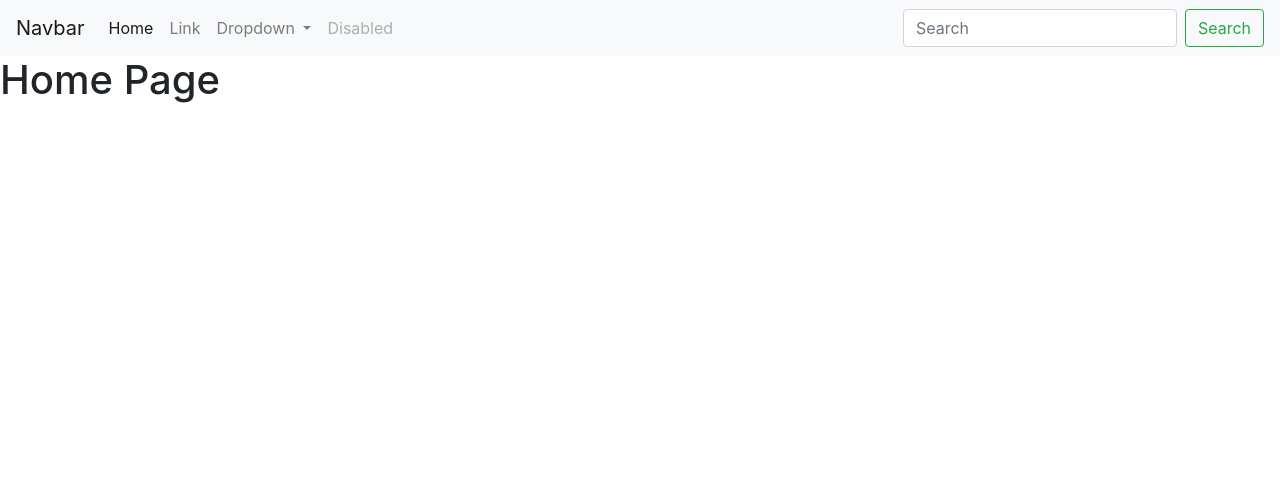
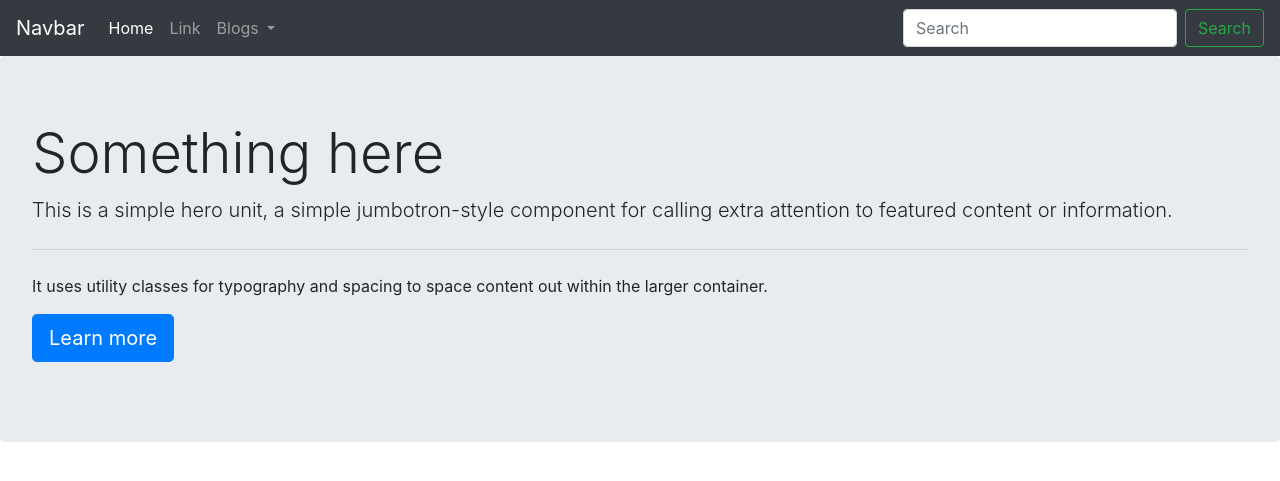
Before and after one commit to JT-Berk/where-is-my-flask, a Flask app: page / in a window 1280 px wide. Shown: the top 481 px of the page. Run offline with Flask 2, Linux system fonts and the light colour scheme; some libraries are stand-ins or nearby versions.

Commit message:
Modified: layout.html/home.html
Added navbar and jumbotron from Bootstrap documentation

```diff
--- a/flaskr/templates/home.html
+++ b/flaskr/templates/home.html
@@ -7,9 +7,16 @@
 
 
 {% block content %}
-<div class="header">
-    <h1>Home Page</h1>
+
+<div class="jumbotron">
+    <h1 class="display-4">Something here</h1>
+    <p class="lead">This is a simple hero unit, a simple jumbotron-style component for calling extra attention to
+        featured content or information.</p>
+    <hr class="my-4">
+    <p>It uses utility classes for typography and spacing to space content out within the larger container.</p>
+    <p class="lead">
+        <a class="btn btn-primary btn-lg" href="#" role="button">Learn more</a>
+    </p>
 </div>
 
-
 {% endblock content %}
--- a/flaskr/templates/layout.html
+++ b/flaskr/templates/layout.html
@@ -11,7 +11,7 @@
 </head>
 
 <body>
-    <nav class="navbar navbar-expand-lg navbar-light bg-light">
+    <nav class="navbar navbar-expand-lg navbar-dark bg-dark">
         <a class="navbar-brand" href="#">Navbar</a>
         <button class="navbar-toggler" type="button" data-toggle="collapse" data-target="#navbarSupportedContent"
             aria-controls="navbarSupportedContent" aria-expanded="false" aria-label="Toggle navigation">
@@ -21,7 +21,7 @@
         <div class="collapse navbar-collapse" id="navbarSupportedContent">
             <ul class="navbar-nav mr-auto">
                 <li class="nav-item active">
-                    <a class="nav-link" href="#">Home <span class="sr-only">(current)</span></a>
+                    <a class="nav-link" href="#">Home<span class="sr-only">(current)</span></a>
                 </li>
                 <li class="nav-item">
                     <a class="nav-link" href="#">Link</a>
@@ -29,17 +29,13 @@
                 <li class="nav-item dropdown">
                     <a class="nav-link dropdown-toggle" href="#" id="navbarDropdown" role="button"
                         data-toggle="dropdown" aria-haspopup="true" aria-expanded="false">
-                        Dropdown
+                        Blogs
                     </a>
                     <div class="dropdown-menu" aria-labelledby="navbarDropdown">
-                        <a class="dropdown-item" href="#">Action</a>
-                        <a class="dropdown-item" href="#">Another action</a>
-                        <div class="dropdown-divider"></div>
+                        <a class="dropdown-item" href="#">JT</a>
+                        <a class="dropdown-item" href="#">Alec</a>
                         <a class="dropdown-item" href="#">Something else here</a>
                     </div>
-                </li>
-                <li class="nav-item">
-                    <a class="nav-link disabled" href="#" tabindex="-1" aria-disabled="true">Disabled</a>
                 </li>
             </ul>
             <form class="form-inline my-2 my-lg-0">
```
